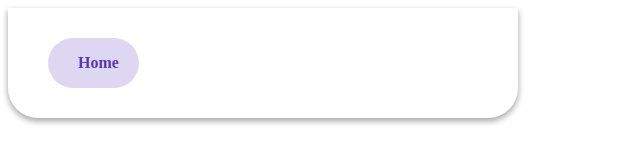
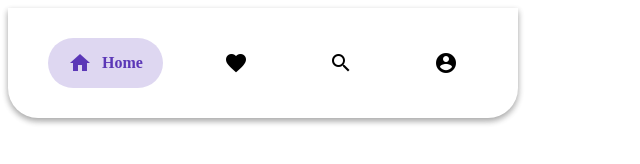
Before and after one commit to vijay0405/tabBarNavigation, a plain HTML site: page index.html in a window 1280 px wide. Shown: the whole page, without its empty margins (0-640 px from the left). Drawn offline with Linux system fonts and the light colour scheme.

Commit message:
added material icons

```diff
--- a/index.html
+++ b/index.html
@@ -1,25 +1,35 @@
 <html>
+
 <head>
     <title>tab bar</title>
+    <link href="https://fonts.googleapis.com/icon?family=Material+Icons" rel="stylesheet">
     <link rel="stylesheet" href="style.css">
 </head>
 
 <body>
     <div class="tab-nav-container">
         <div class="tab active purple">
-                <i class="fas fa-home"></i>
+            <span class="material-icons">
+                home
+            </span>
             <p>Home</p>
         </div>
         <div class="tab pink">
-                <i class="far fa-heart"></i>
+            <span class="material-icons">
+                favorite
+            </span>
             <p>Likes</p>
         </div>
         <div class="tab yellow">
-                <i class="fas fa-search"></i>
+            <span class="material-icons">
+                search
+            </span>
             <p>Search</p>
         </div>
         <div class="tab teal">
-                <i class="far fa-user"></i>
+            <span class="material-icons">
+                account_circle
+            </span>
             <p>Profile</p>
         </div>
     </div>
```
Lines whose indentation alone changed are shown as unchanged.
